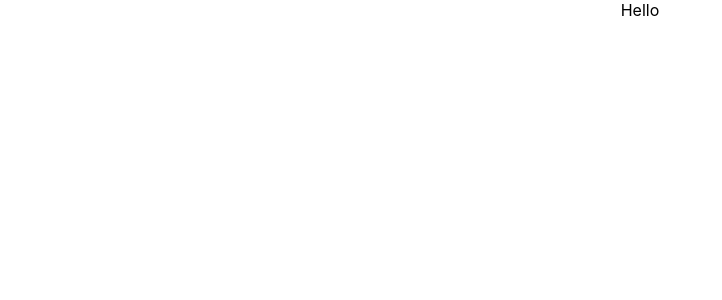
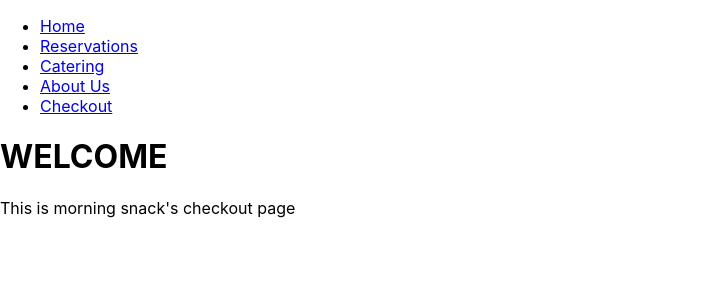
Before and after one commit to michellenicolephillips/morning-snack, a React (Create React App) app: page /checkout in a window 1280 px wide. Shown: the top 300 px of the page, without its empty margins (0-722 px from the left). Built offline with nearby package versions, Linux system fonts and the light colour scheme.

Commit message:
created navigation component, added content to home, checkout, and catering component, added routing on app.js for navigation to each component, temporarily routed reservations & about us page to home component until reservations & about us components have content

```diff
--- a/package.json
+++ b/package.json
@@ -8,6 +8,8 @@
     "@testing-library/user-event": "^13.5.0",
     "react": "^18.2.0",
     "react-dom": "^18.2.0",
+    "react-router": "^6.8.1",
+    "react-router-dom": "^6.8.1",
     "react-scripts": "5.0.1",
     "web-vitals": "^2.1.4"
   },
--- a/src/App.js
+++ b/src/App.js
@@ -1,12 +1,26 @@
-import logo from './logo.svg';
 import './App.css';
+import Navigation from '../src/components/navigation';
+import Home from '../src/pages/Home';
+import Checkout from '../src/pages/Checkout';
+import Catering from '../src/pages/Catering';
+import {
+     BrowserRouter as Router,
+     Routes,
+     Route   } from "react-router-dom";
 
 function App() {
   return (
-    <div className="App">
-      Hello
-    </div>
-  );
+          <Router>
+               <Navigation/>
+               <Routes>
+                    <Route exact path="/"  element={<Home />}/>
+                    <Route exact path="/reservations"  element={<Home />}/>
+                    <Route exact path="/catering" element={<Catering />} />
+                    <Route exact path="/about"  element={<Home />}/>
+                    <Route exact path="/checkout" element={<Checkout />} />
+               </Routes>
+          </Router>
+     );
 }
 
 export default App;
--- /dev/null
+++ b/src/components/navigation.js
@@ -0,0 +1,27 @@
+import React from 'react';
+import {Link } from "react-router-dom";
+
+
+
+/* Navbar component to navigate to various sectoins of the page, smooth scroll to each section */
+
+class Navigation extends React.Component {
+
+     render() {
+          return (
+               <div>
+                    <nav>
+                         <ul>
+                              <li><Link to={'/'} className="nav-link"> Home </Link></li>
+                              <li><Link to={'/reservations'} className="nav-link">Reservations</Link></li>
+                              <li><Link to={'/catering'} className="nav-link">Catering</Link></li>
+                              <li><Link to={'/about'} className="nav-link">About Us</Link></li>
+                              <li><Link to={'/checkout'} className="nav-link">Checkout</Link></li>
+                         </ul>
+                    </nav>
+               </div>
+          )
+     }
+}
+
+export default Navigation;
--- a/src/pages/Catering.js
+++ b/src/pages/Catering.js
@@ -0,0 +1,14 @@
+import React from 'react';
+
+class Catering extends React.Component {
+
+     render() {
+          return (<>
+              <h1>WELCOME</h1>
+              <p>This is morning snack's catering page</p>
+          </>
+          )
+     }
+}
+
+export default Catering;
--- a/src/pages/Checkout.js
+++ b/src/pages/Checkout.js
@@ -0,0 +1,14 @@
+import React from 'react';
+
+class Checkout extends React.Component {
+
+     render() {
+          return (<>
+              <h1>WELCOME</h1>
+              <p>This is morning snack's checkout page</p>
+          </>
+          )
+     }
+}
+
+export default Checkout;
--- a/src/pages/Home.js
+++ b/src/pages/Home.js
@@ -0,0 +1,14 @@
+import React from 'react';
+
+class Home extends React.Component {
+
+     render() {
+          return (<>
+              <h1>WELCOME</h1>
+              <p>This is morning snack's home page</p>
+          </>
+          )
+     }
+}
+
+export default Home;
```
Also changed, not shown: 1 other file (tests, documents, lock files or other folders).
